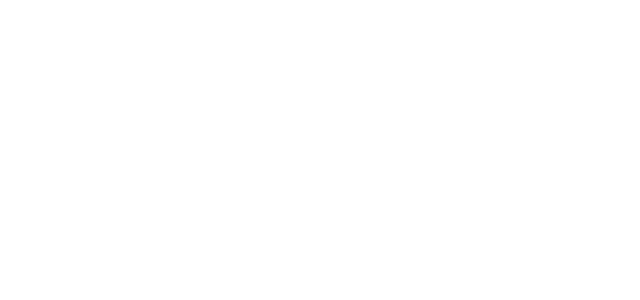
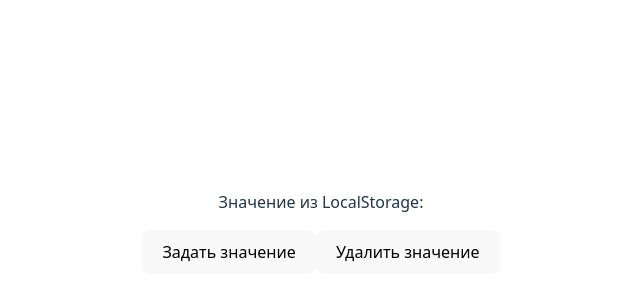
Before and after one commit to sentares/React-Test, a React (Vite) app: page / in a window 1280 px wide. Shown: the part 176-476 px from the top of the page, without its empty margins (319-959 px from the left). Built offline with nearby package versions, Linux system fonts and the light colour scheme.

Commit message:
feat:create useLocalStorage custom hook task-2

```diff
--- a/src/App.jsx
+++ b/src/App.jsx
@@ -1,7 +1,12 @@
 import './App.css'
+import { Task2 } from './tasks/task2'
 
 function App() {
-	return <></>
+	return (
+		<>
+			<Task2 />
+		</>
+	)
 }
 
 export default App
--- /dev/null
+++ b/src/hooks/useLocalStorage.ts
@@ -0,0 +1,39 @@
+import { useState, useCallback, useEffect } from 'react'
+
+type LocalStorageSetValue = string
+type LocalStorageReturnValue = LocalStorageSetValue | null
+
+type UseLocalStorageReturn = [
+	value: LocalStorageReturnValue,
+	{
+		setItem: (value: LocalStorageSetValue) => void
+		removeItem: () => void
+	}
+]
+
+export function useLocalStorage(key: string): UseLocalStorageReturn {
+	const getItem = () => {
+		try {
+			return localStorage.getItem(key)
+		} catch {
+			return null
+		}
+	}
+
+	const [value, setValue] = useState<LocalStorageReturnValue>(getItem)
+
+	const setItem = useCallback(
+		(newValue: LocalStorageSetValue) => {
+			localStorage.setItem(key, newValue)
+			setValue(newValue)
+		},
+		[key]
+	)
+
+	const removeItem = useCallback(() => {
+		localStorage.removeItem(key)
+		setValue(null)
+	}, [key])
+
+	return [value, { setItem, removeItem }]
+}
--- /dev/null
+++ b/src/tasks/task2.jsx
@@ -0,0 +1,17 @@
+import { useLocalStorage } from '../hooks/useLocalStorage'
+
+export function Task2() {
+	const [value, { setItem, removeItem }] = useLocalStorage('some-key')
+
+	return (
+		<div>
+			<p>Значение из LocalStorage: {value}</p>
+			<div>
+				<button onClick={() => setItem('new storage value')}>
+					Задать значение
+				</button>
+				<button onClick={() => removeItem()}>Удалить значение</button>
+			</div>
+		</div>
+	)
+}
```
